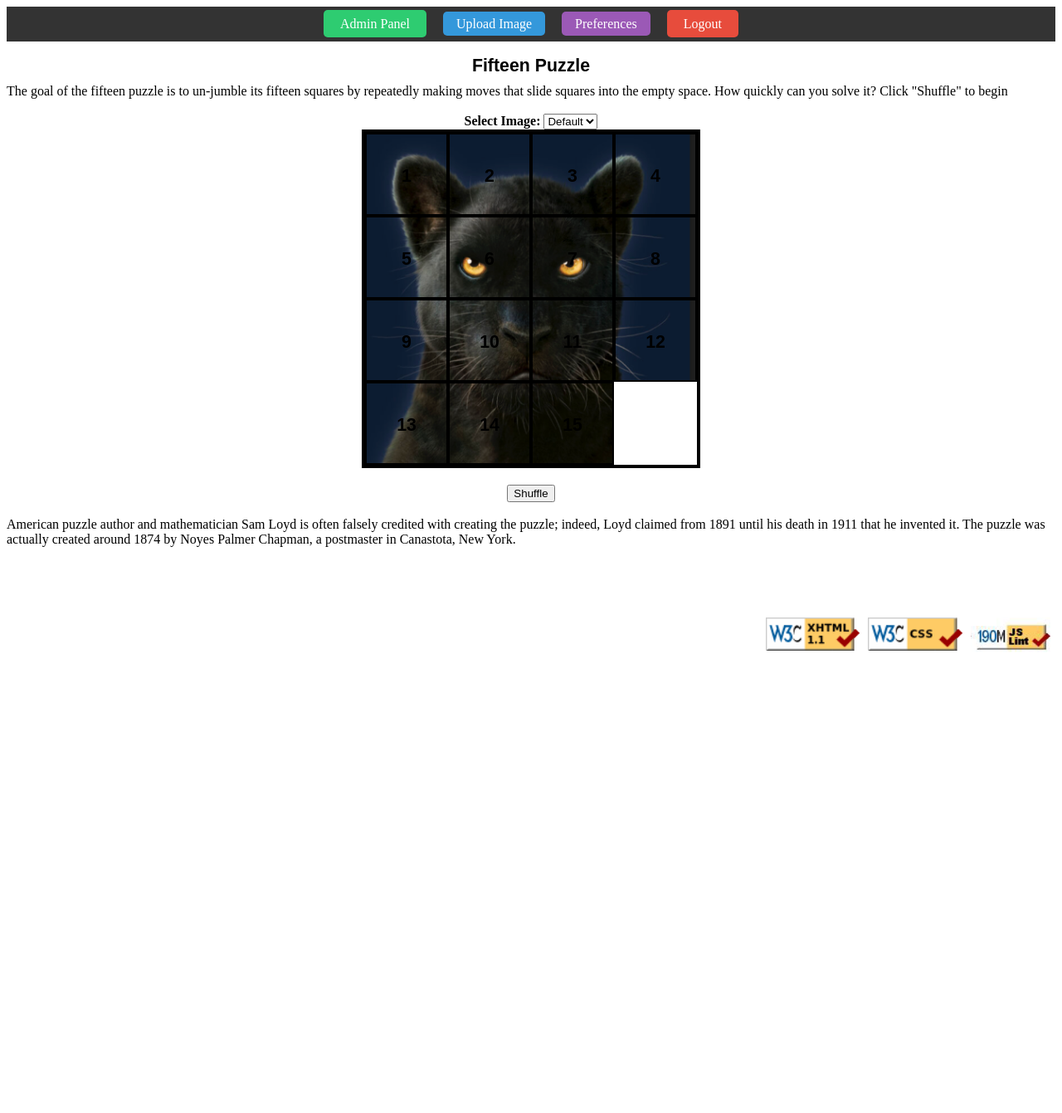
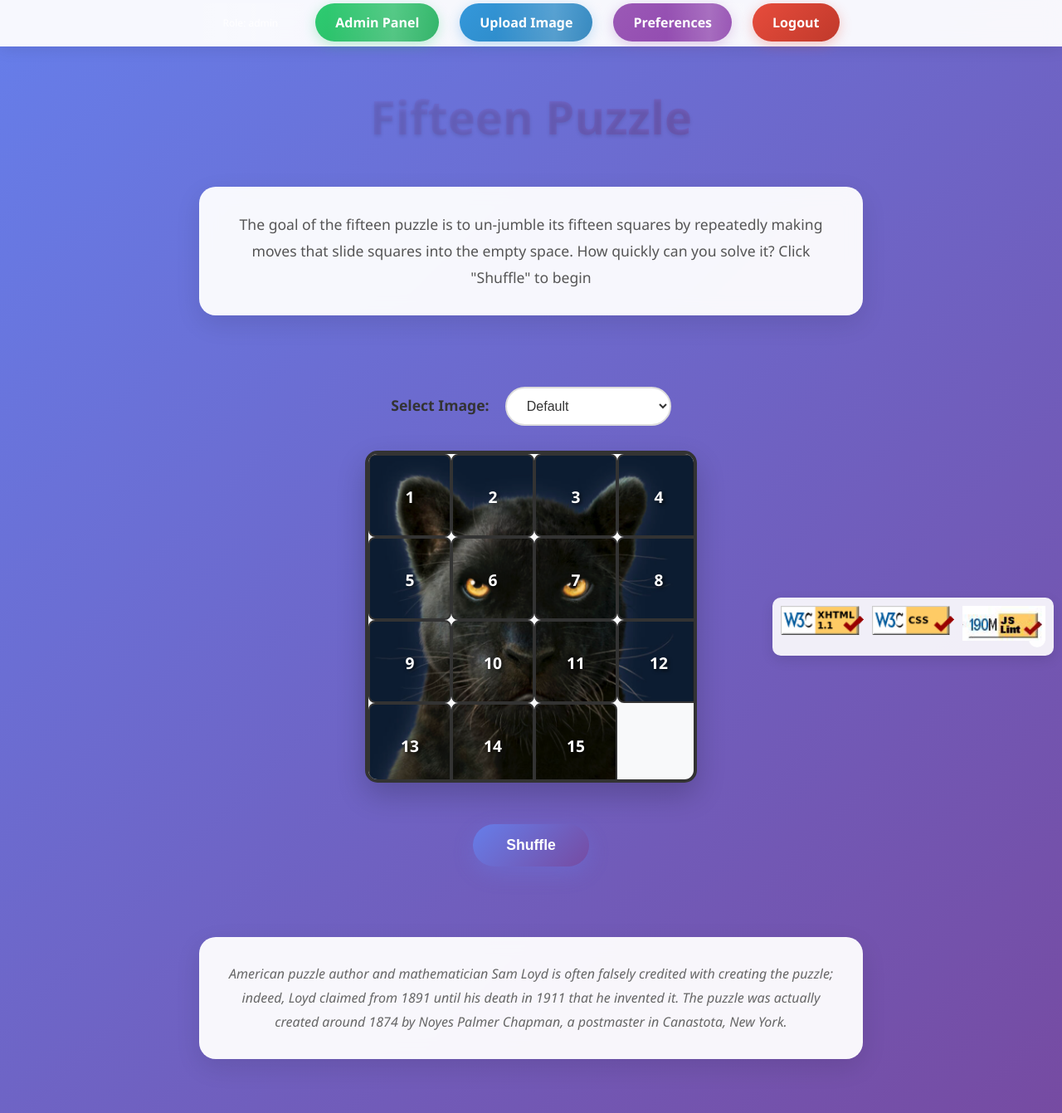
Before and after one commit to Nathanchukss/PFinal, a PHP site: page /fifteen.php in a window 1280 px wide. Shown: the whole page at 83% size. Before the commit the page ends 785 px from the top, so only its background shows below. Run offline with PHP 8.4, Linux system fonts and the light colour scheme; the visitor is signed in with stand-in values (Sample User, id 1); data that the repository does not hold is empty.

Commit message:
Changed css styling

```diff
--- a/fifteen.php
+++ b/fifteen.php
@@ -43,18 +43,22 @@ if (isset($_SESSION['user_id'])) {
   <script src="fifteen.js" defer></script>
 </head>
 <body>
-    <nav style="background: #333; padding: 12px;">
-        <ul style="list-style: none; display: flex; justify-content: center; gap: 20px; margin: 0; padding: 0;">
+    <nav>
+        <ul>
+            <!-- Debug info -->
+            <li style="color: white; font-size: 12px; margin-right: 20px;">
+                Role: <?= htmlspecialchars($_SESSION['role'] ?? 'none') ?>
+            </li>
 
-            <?php if ($_SESSION['role'] === 'admin'): ?>
-                <li><a href="admin.php" style="background: #2ecc71; color: #fff; padding: 8px 20px; border-radius: 5px; text-decoration: none;">Admin Panel</a></li>
+            <?php if (isset($_SESSION['role']) && $_SESSION['role'] === 'admin'): ?>
+                <li><a href="admin.php" class="nav-btn admin-btn">Admin Panel</a></li>
             <?php endif; ?>
 
-            <li><a href="upload_image.php" style="background: #3498db; color: #fff; padding: 6px 16px; border-radius: 5px; text-decoration: none;">Upload Image</a></li>
+            <li><a href="upload_image.php" class="nav-btn upload-btn">Upload Image</a></li>
 
-            <li><a href="preferences.php" style="background: #9b59b6; color: #fff; padding: 6px 16px; border-radius: 5px; text-decoration: none;">Preferences</a></li>
+            <li><a href="preferences.php" class="nav-btn preferences-btn">Preferences</a></li>
 
-            <li><a href="logout.php" style="background: #e74c3c; color: #fff; padding: 8px 20px; border-radius: 5px; text-decoration: none;">Logout</a></li>
+            <li><a href="logout.php" class="nav-btn logout-btn">Logout</a></li>
 
         </ul>
     </nav>
--- a/style.css
+++ b/style.css
@@ -1,320 +1,289 @@
-/*
-
-*/
 /* ================================================
-   Homework and Project writeup shared style sheet
+   Modern Fifteen Puzzle Game Styles
 =================================================== */
 
-a img {
-  border: none;
+/* Reset and base styles */
+* {
+  margin: 0;
+  padding: 0;
+  box-sizing: border-box;
 }
 
 body {
-  font-family: "Times New Roman", serif;
-  font-size: 12pt;
-  background-color: white;
-  color: black;
+  font-family: 'Segoe UI', Tahoma, Geneva, Verdana, sans-serif;
+  font-size: 16px;
+  line-height: 1.6;
+  background: linear-gradient(135deg, #667eea 0%, #764ba2 100%);
+  color: #333;
+  min-height: 100vh;
 }
 
-.boxed {
-  border: 1px solid black;
+/* Navigation */
+nav {
+  background: rgba(255, 255, 255, 0.95);
+  backdrop-filter: blur(10px);
+  box-shadow: 0 2px 20px rgba(0, 0, 0, 0.1);
+  padding: 15px 0;
+  position: sticky;
+  top: 0;
+  z-index: 1000;
 }
 
-code,pre,samp,tt {
-  font-family: "Courier New", monospace;
-  font-size: 95%;
+nav ul {
+  list-style: none;
+  display: flex;
+  justify-content: center;
+  align-items: center;
+  gap: 25px;
+  margin: 0;
+  padding: 0;
+  max-width: 1200px;
+  margin: 0 auto;
 }
 
-.correction {
-  background-color: yellow;
+
+
+/* Navigation button styles */
+.nav-btn {
+  background: linear-gradient(135deg, #667eea, #764ba2);
+  color: white;
+  padding: 12px 24px;
+  border-radius: 25px;
+  text-decoration: none;
+  font-weight: 600;
+  transition: all 0.3s ease;
+  box-shadow: 0 4px 15px rgba(102, 126, 234, 0.3);
+  position: relative;
+  overflow: hidden;
 }
 
-.credit {
-  font-style: italic;
-  margin-bottom: 1.5em;
-  text-align: center;
+.nav-btn:hover {
+  transform: translateY(-2px);
+  box-shadow: 0 6px 20px rgba(102, 126, 234, 0.4);
 }
 
-div#appearancedetails p.clear {
-  clear: right;
+.nav-btn::before {
+  content: '';
+  position: absolute;
+  top: 0;
+  left: -100%;
+  width: 100%;
+  height: 100%;
+  background: linear-gradient(90deg, transparent, rgba(255, 255, 255, 0.2), transparent);
+  transition: left 0.5s;
 }
 
-div.sample {
-  float: left;
-  margin: 12px;
+.nav-btn:hover::before {
+  left: 100%;
 }
 
-.grades {
-  padding-right: 50px;
+/* Admin Panel button */
+.admin-btn {
+  background: linear-gradient(135deg, #2ecc71, #27ae60);
+  box-shadow: 0 4px 15px rgba(46, 204, 113, 0.3);
 }
 
-h1 {
-  font-size: 16pt;
-  text-align: center;
-  line-height: 1.1em;
-  padding-bottom: 10px;
+.admin-btn:hover {
+  box-shadow: 0 6px 20px rgba(46, 204, 113, 0.4);
 }
 
-h2 {
-  font-size: 14pt;
+/* Upload Image button */
+.upload-btn {
+  background: linear-gradient(135deg, #3498db, #2980b9);
+  box-shadow: 0 4px 15px rgba(52, 152, 219, 0.3);
 }
 
-h3 {
-  font-family: "Arial", sans-serif;
-  font-size: 10pt;
-  margin: 0px;
-  text-align: center;
+.upload-btn:hover {
+  box-shadow: 0 6px 20px rgba(52, 152, 219, 0.4);
 }
 
-h4 {
-  font-family: "Arial", sans-serif;
-  font-size: 11pt;
-  margin: 0px;
-  margin-top: 1em;
-  padding: 0px;
+/* Preferences button */
+.preferences-btn {
+  background: linear-gradient(135deg, #9b59b6, #8e44ad);
+  box-shadow: 0 4px 15px rgba(155, 89, 182, 0.3);
 }
 
-h1,h2 {
-  font-family: "Arial", sans-serif;
-  margin-top: 18px;
-  margin-bottom: 0px;
-  clear: both;
+.preferences-btn:hover {
+  box-shadow: 0 6px 20px rgba(155, 89, 182, 0.4);
 }
 
-.highlighted {
-  background-color: #FFEEEE;
+/* Logout button */
+.logout-btn {
+  background: linear-gradient(135deg, #e74c3c, #c0392b);
+  box-shadow: 0 4px 15px rgba(231, 76, 60, 0.3);
 }
 
-hr.outputseparator {
-  color: black;
-  background-color: black;
-  height: 15px;
-  margin: 0px;
+.logout-btn:hover {
+  box-shadow: 0 6px 20px rgba(231, 76, 60, 0.4);
 }
 
-.vr {
-  height: 750px;
-  width: 10px;
-  background-color: black;
+/* Main container */
+.container {
+  max-width: 1200px;
+  margin: 0 auto;
+  padding: 20px;
 }
 
-img.sample {
+/* Header */
+header {
   text-align: center;
+  margin: 40px 0;
 }
 
-img.right {
-  float: right;
-  margin-left: 10px;
+header h1 {
+  font-size: 3.5rem;
+  font-weight: 700;
+  background: linear-gradient(135deg, #667eea, #764ba2);
+  -webkit-background-clip: text;
+  -webkit-text-fill-color: transparent;
+  background-clip: text;
+  margin-bottom: 10px;
+  text-shadow: 0 2px 4px rgba(0, 0, 0, 0.1);
 }
 
-li ul, li {
-  margin-top: 0px;
-  margin-bottom: 0px;
-  padding-top: 0px;
-  padding-bottom: 0px;
-  text-align: justify;
+/* Intro section */
+.intro {
+  background: rgba(255, 255, 255, 0.95);
+  backdrop-filter: blur(10px);
+  border-radius: 20px;
+  padding: 30px;
+  margin: 30px auto;
+  max-width: 800px;
+  box-shadow: 0 10px 30px rgba(0, 0, 0, 0.1);
+  text-align: center;
+  font-size: 1.1rem;
+  line-height: 1.8;
+  color: #555;
 }
 
-li.horizontal {
-  display: inline;
-  margin-right: 3em;
+/* Image selector */
+form {
+  text-align: center;
+  margin: 30px 0;
 }
 
-.longcode {
-  font-size: smaller;
+form label {
+  font-weight: 600;
+  color: #333;
+  margin-right: 15px;
+  font-size: 1.1rem;
 }
 
-.outputimagelist {
-  list-style-type: none;
-  padding-left: 0em;
+#bg-select {
+  padding: 12px 20px;
+  border: 2px solid #ddd;
+  border-radius: 25px;
+  font-size: 1rem;
+  background: white;
+  color: #333;
+  cursor: pointer;
+  transition: all 0.3s ease;
+  min-width: 200px;
 }
 
-.outputimagelist li, .outputimagelist li img {
-  margin-bottom: 0px;
-  margin-top: 0px;
-  padding-bottom: 0px;
-  padding-top: 0px;
-  text-align: center;
-  vertical-align: bottom;
+#bg-select:focus {
+  outline: none;
+  border-color: #667eea;
+  box-shadow: 0 0 0 3px rgba(102, 126, 234, 0.1);
 }
 
-p {
-  margin-bottom: 8px;
-  margin-top: 8px;
-  page-break-inside: avoid;
-  text-align: justify;
-}
-
-p.acknowledgement {
-  font-style: italic;
-  margin-top: 0px;
-  margin-bottom: 16px;
-  text-align: center;
-}
-
-.expectedoutput {
-  text-align: center;
-  line-height: 0em;
-  padding: 0px;
-  margin: 0px;
-}
-
-.expectedoutput img {
-  margin: 0px;
-  padding: 0px;
-  border: 0px;
-  vertical-align: top;
-}
-
-pre, code, samp {
-  font-family: "Courier New", monospace;
-}
-
-pre em {
-  background-color: #FFFFAA;
-}
-
-pre em, code em {
-  color: #660000;
-  font-style: normal;
-  font-weight: bold;
-}
-
-.rightfigure {
-  float: right;
-  margin-left: 1em;
-}
-
-.w3c {
-  float: right;
-  margin-left: 1em;
-}
-
-.subheading {
-  font-size: smaller;
-}
-
-ul {
-  margin-top: 9px;
-}
-
-ul p {
-  margin-top: 3px;
-  margin-bottom: 3px;
-}
-
-.split {
-  text-align: center;
-}
-
-.split li {
-  display: inline;
-}
-
-.split li img {
-  max-width: 45%;
-}
-
-.split li .outputseparator {
-  display: inline;
-  height: 100px;
-  vertical-align: middle;
-  width: 15px;
-}
-
-.subheading {
-  font-size: 80%;
-}
-
-.syntaxtemplate {
-  color: #660000;
-  font-family: "Arial", sans-serif;
-  font-style: italic;
-}
-
-.paramtable {
-  border-collapse: collapse;
-  caption-side: top;
-  margin: 0.5em auto 0.5em auto;
-  min-width: 40%;
-}
-
-.paramtable caption {
-  text-align: center;
-  margin: 0em auto;
-}
-
-.paramtable td, .paramtable th {
-  border: 1px solid gray;
-  padding: 0.25em;
-}
-
-.url {
-  font-family: Garamond, serif;
-  color: #000066;
-}
-
-pre {
-  background-color: #F8F8FF;
-  border: 1px dashed blue;
-  padding: 0.2em 0.5em;
-}
-
-/* ==========================================
-   My own Fifteen Puzzle Specific Styles
-========================================== */
-
+/* Puzzle area */
 #puzzlearea {
   width: 400px;
   height: 400px;
-  margin: 0 auto 20px;
+  margin: 30px auto;
   position: relative;
-  border: 4px solid black;
+  border: 4px solid #333;
+  border-radius: 15px;
   overflow: hidden;
+  box-shadow: 0 15px 35px rgba(0, 0, 0, 0.2);
+  background: #f8f9fa;
 }
 
+/* Puzzle pieces */
 .puzzlepiece {
   width: 100px;
   height: 100px;
-  border: 2px solid black;
+  border: 2px solid #333;
   position: absolute;
-  font-size: 16pt;
+  font-size: 1.2rem;
   line-height: 100px;
   text-align: center;
   background-size: 400px 400px;
   background-repeat: no-repeat;
   font-weight: bold;
-  color: black;
+  color: white;
   cursor: pointer;
   user-select: none;
-  font-family: "Arial", sans-serif;
-  transition: all 0.2s ease-in-out;
+  font-family: 'Segoe UI', Tahoma, Geneva, Verdana, sans-serif;
+  transition: all 0.3s ease;
   box-sizing: border-box;
+  text-shadow: 2px 2px 4px rgba(0, 0, 0, 0.7);
+  border-radius: 8px;
 }
 
+.puzzlepiece:hover {
+  transform: scale(1.02);
+  box-shadow: 0 4px 12px rgba(0, 0, 0, 0.3);
+}
 
 .movablepiece {
-  border-color: red;
-  color: #006600;
+  border-color: #2ecc71;
+  color: #2ecc71;
   text-decoration: underline;
+  box-shadow: 0 0 15px rgba(46, 204, 113, 0.5);
 }
 
+.movablepiece:hover {
+  border-color: #27ae60;
+  box-shadow: 0 0 20px rgba(46, 204, 113, 0.7);
+}
+
+/* Controls */
 .controls {
   text-align: center;
-  margin-top: 10px;
+  margin-top: 20px;
 }
 
-.validators {
-  display: flex;
-  justify-content: center;
-  gap: 10px;
-  margin-top: 30px;
+#shufflebutton {
+  background: linear-gradient(135deg, #667eea, #764ba2);
+  color: white;
+  border: none;
+  padding: 15px 40px;
+  font-size: 1.1rem;
+  font-weight: 600;
+  border-radius: 30px;
+  cursor: pointer;
+  transition: all 0.3s ease;
+  box-shadow: 0 8px 25px rgba(102, 126, 234, 0.3);
+  margin: 20px 0;
 }
 
-.validators img {
-  height: 40px;
+#shufflebutton:hover {
+  transform: translateY(-3px);
+  box-shadow: 0 12px 35px rgba(102, 126, 234, 0.4);
 }
 
+#shufflebutton:active {
+  transform: translateY(-1px);
+}
+
+/* History section */
+.history {
+  background: rgba(255, 255, 255, 0.95);
+  backdrop-filter: blur(10px);
+  border-radius: 20px;
+  padding: 30px;
+  margin: 40px auto;
+  max-width: 800px;
+  box-shadow: 0 10px 30px rgba(0, 0, 0, 0.1);
+  font-style: italic;
+  color: #666;
+  line-height: 1.8;
+  text-align: center;
+}
+
+/* Win message */
 #win-message {
   display: none;
   position: fixed;
@@ -322,58 +291,211 @@ pre {
   left: 0;
   width: 100%;
   height: 100%;
-  background-color: rgba(255, 255, 255, 0.9);
-  color: darkgreen;
-  font-size: 32pt;
+  background: rgba(0, 0, 0, 0.8);
+  color: #2ecc71;
+  font-size: 2.5rem;
   font-weight: bold;
   justify-content: center;
   align-items: center;
   z-index: 9999;
+  backdrop-filter: blur(5px);
+  animation: fadeIn 0.5s ease-in-out;
 }
 
-/* forms style */
+@keyframes fadeIn {
+  from { opacity: 0; }
+  to { opacity: 1; }
+}
+
+/* Validators */
+.validators {
+  position: fixed;
+  bottom: 20px;
+  right: 20px;
+  z-index: 100;
+  display: flex;
+  gap: 10px;
+  background: rgba(255, 255, 255, 0.9);
+  padding: 10px;
+  border-radius: 10px;
+  box-shadow: 0 5px 15px rgba(0, 0, 0, 0.1);
+}
+
+.validators img {
+  height: 35px;
+  transition: transform 0.3s ease;
+}
+
+.validators img:hover {
+  transform: scale(1.1);
+}
+
+/* Form styles for login/register */
 .auth-form {
-  max-width: 400px;
-  margin: 40px auto;
-  padding: 20px;
-  border: 1px solid #ccc;
-  border-radius: 8px;
-  background-color: #fafafa;
-  font-family: Arial, sans-serif;
+  max-width: 450px;
+  margin: 60px auto;
+  padding: 40px;
+  border-radius: 20px;
+  background: rgba(255, 255, 255, 0.95);
+  backdrop-filter: blur(10px);
+  box-shadow: 0 15px 35px rgba(0, 0, 0, 0.1);
+  font-family: 'Segoe UI', Tahoma, Geneva, Verdana, sans-serif;
 }
 
 .auth-form h2 {
   text-align: center;
   color: #333;
+  margin-bottom: 30px;
+  font-size: 2rem;
+  font-weight: 600;
 }
 
 .auth-form input[type="text"],
 .auth-form input[type="email"],
 .auth-form input[type="password"] {
   width: 100%;
-  padding: 10px;
-  margin: 8px 0;
-  border-radius: 4px;
-  border: 1px solid #bbb;
+  padding: 15px 20px;
+  margin: 10px 0;
+  border-radius: 10px;
+  border: 2px solid #ddd;
   box-sizing: border-box;
+  font-size: 1rem;
+  transition: all 0.3s ease;
+}
+
+.auth-form input:focus {
+  outline: none;
+  border-color: #667eea;
+  box-shadow: 0 0 0 3px rgba(102, 126, 234, 0.1);
 }
 
 .auth-form button {
   width: 100%;
-  background-color: #2ecc71;
+  background: linear-gradient(135deg, #2ecc71, #27ae60);
   color: white;
-  padding: 10px;
+  padding: 15px;
   border: none;
-  border-radius: 4px;
-  font-weight: bold;
+  border-radius: 10px;
+  font-weight: 600;
   cursor: pointer;
+  font-size: 1.1rem;
+  transition: all 0.3s ease;
+  margin-top: 20px;
 }
 
 .auth-form button:hover {
-  background-color: #27ae60;
+  transform: translateY(-2px);
+  box-shadow: 0 8px 25px rgba(46, 204, 113, 0.3);
 }
 
 .auth-form p {
   text-align: center;
-  margin-top: 10px;
+  margin-top: 20px;
+  color: #666;
 }
+
+.auth-form a {
+  color: #667eea;
+  text-decoration: none;
+  font-weight: 600;
+}
+
+.auth-form a:hover {
+  text-decoration: underline;
+}
+
+/* Responsive design */
+@media (max-width: 768px) {
+  body {
+    font-size: 14px;
+  }
+
+  header h1 {
+    font-size: 2.5rem;
+  }
+
+  nav ul {
+    flex-direction: column;
+    gap: 15px;
+  }
+
+  #puzzlearea {
+    width: 300px;
+    height: 300px;
+  }
+
+  .puzzlepiece {
+    width: 75px;
+    height: 75px;
+    line-height: 75px;
+    font-size: 1rem;
+  }
+
+  .intro, .history {
+    margin: 20px;
+    padding: 20px;
+  }
+
+  .validators {
+    bottom: 10px;
+    right: 10px;
+    padding: 5px;
+  }
+
+  .validators img {
+    height: 25px;
+  }
+}
+
+@media (max-width: 480px) {
+  header h1 {
+    font-size: 2rem;
+  }
+
+  #puzzlearea {
+    width: 250px;
+    height: 250px;
+  }
+
+  .puzzlepiece {
+    width: 62.5px;
+    height: 62.5px;
+    line-height: 62.5px;
+    font-size: 0.9rem;
+  }
+
+  .auth-form {
+    margin: 20px;
+    padding: 20px;
+  }
+}
+
+/* Utility classes */
+.text-center {
+  text-align: center;
+}
+
+.mt-20 {
+  margin-top: 20px;
+}
+
+.mb-20 {
+  margin-bottom: 20px;
+}
+
+.hidden {
+  display: none;
+}
+
+/* Smooth scrolling */
+html {
+  scroll-behavior: smooth;
+}
+
+/* Focus styles for accessibility */
+button:focus,
+input:focus,
+select:focus {
+  outline: 2px solid #667eea;
+  outline-offset: 2px;
+}
```
